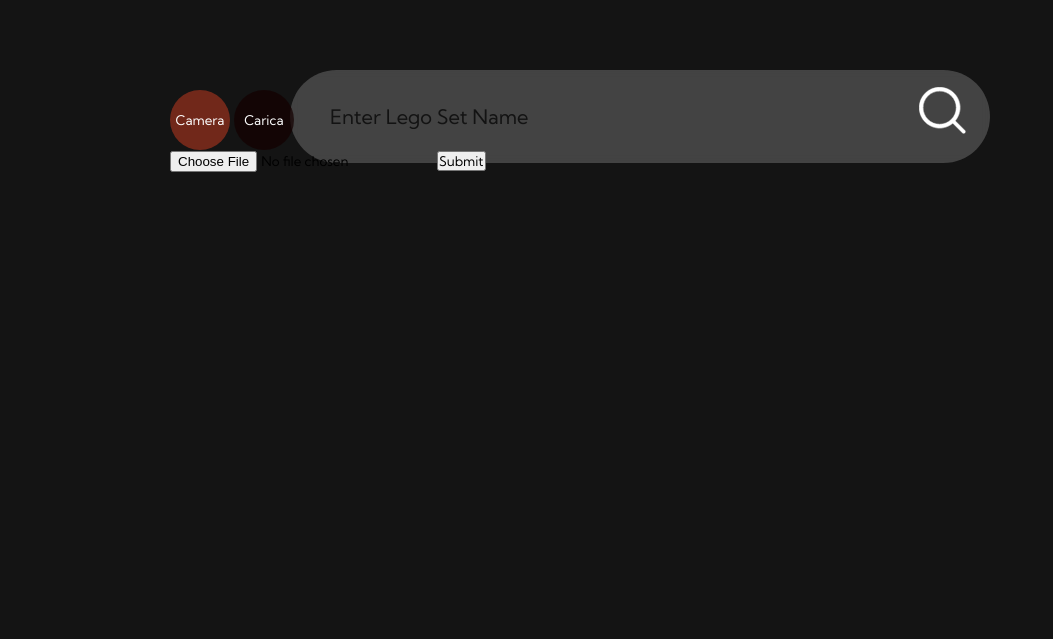
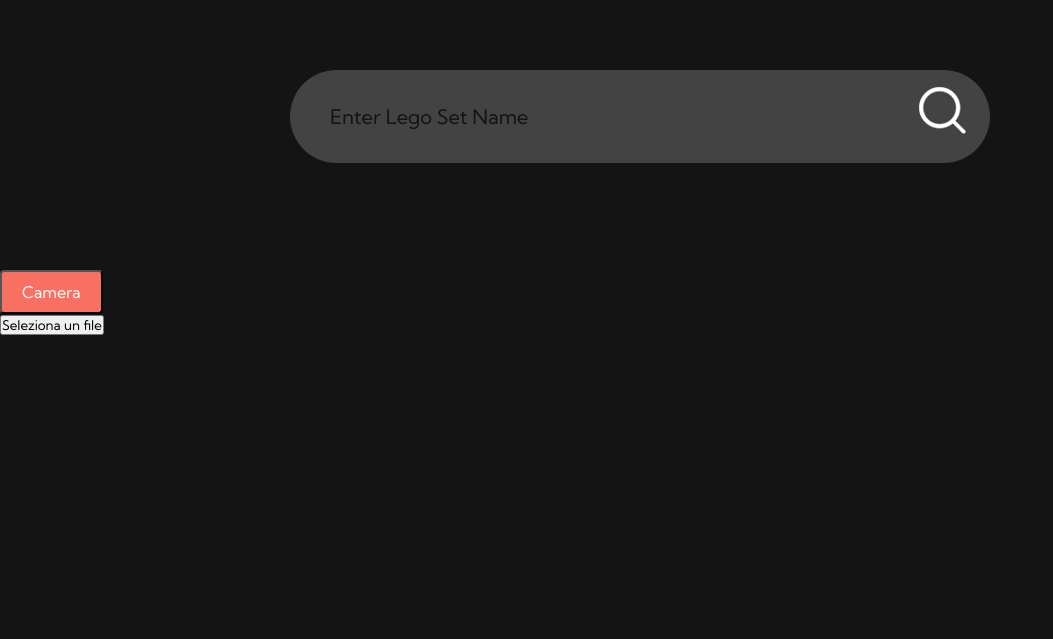
Before and after one commit to andreamaurizi/andreamaurizi.github.io, a PHP site: page /session/session.php in a window 1280 px wide. Shown: the part 80-719 px from the top of the page, without its empty margins (0-1053 px from the left). Before the commit the page ends 252 px from the top, so only its background shows below. Run offline with PHP 8.4, Linux system fonts and the light colour scheme; the visitor is signed in with stand-in values (Sample User, id 1); some libraries are stand-ins or nearby versions.

Commit message:
lsdenglew

```diff
--- a/CSS/progress-bar.css
+++ b/CSS/progress-bar.css
@@ -12,7 +12,7 @@
 	border-top-color: transparent;
 	border-left-color: transparent;
 	border-right-color: transparent;
-	box-shadow: 1px 1px 0px rgb(255,128,119);
+	box-shadow: 1px 1px 0px #f77062;
 	animation: cssload-spin 690ms infinite linear;
 		-o-animation: cssload-spin 690ms infinite linear;
 		-ms-animation: cssload-spin 690ms infinite linear;
--- a/CSS/session.css
+++ b/CSS/session.css
@@ -240,11 +240,7 @@
   justify-content: center;
 }
 /**/
-.searchDiv{
-  position: absolute;
-  top: 170px;
-  left: 170px;
-}
+
 
 .search-bar{
   width: 100%;
@@ -288,27 +284,32 @@
 /**/
 
 
+.searchDiv{
+  position: absolute;
+  transform: translate(-50%,-50%,0,0);
+  z-index: 9999;
+  top:350px;
+}
+
 .Camera{
-    border: 0;
-    border-radius: 50%;
-    width: 60px;
-    height: 60px;
-    color: white;
-    background: transparent;
-    cursor: pointer ;
-    background:#dd402477
+  display: flex;
+  text-decoration: none;
+  padding: 10px 20px;
+  border-radius: 4px;
+  background: #f77062;
+  font-size: 1rem;
+  color: #fff;
 }
 
 
 .File{
-  border: 0;
-  border-radius: 50%;
-  width: 60px;
-  height: 60px;
-  color: white;
-  background: transparent;
-  cursor: pointer ;
-  background: rgba(20, 0, 0, 0.714);
+  display: flex;
+  text-decoration: none;
+  padding: 10px 20px;
+  border-radius: 4px;
+  font-size: 1rem;
+  background: #f77062;
+  color: #fff;
 }
 
 .div_dinamico {
--- a/Script/session.js
+++ b/Script/session.js
@@ -2,7 +2,7 @@ let stream = null;
 
 
 
-function prova() {
+function openCamera() {
     var CameraButton = document.getElementById("Camera");
     var FileButton = document.getElementById("File");
     var SearchBar = document.getElementById("search-bar");
@@ -252,7 +252,3 @@ function closeDialog() {
     var dialogList = document.getElementById('dialog-content');
     dialogList.innerHTML = '';
 }
-
-
-
-// Aggiungi un gestore di eventi al contenitore principale della lista
--- a/session/brickognize.php
+++ b/session/brickognize.php
@@ -4,9 +4,10 @@
 $apiUrl = "https://api.brickognize.com/predict/";
 
 // Check if a file was uploaded
-if (isset($_FILES['query_image'])) {
+if (isset($_FILES['file'])) {
     // Get the uploaded file details
-    $file = $_FILES['query_image'];
+    $file = $_FILES['file'];
+
 
     // Check for any errors during file upload
     if ($file['error'] === UPLOAD_ERR_OK) {
--- a/session/session.php
+++ b/session/session.php
@@ -68,6 +68,39 @@ session_start();
     });
   </script>
 
+  <script>
+     function caricaFile() {
+      var input = document.createElement('input');
+      input.type = 'file';
+      input.click();
+
+      input.onchange = function() {
+        var file = input.files[0];
+        if (file) {
+          inviaFile(file);
+        }
+      };
+    }
+
+    function inviaFile(file) {
+      var formdata = new FormData();
+      formdata.append('file', file);
+
+
+      var xhr = new XMLHttpRequest();
+      xhr.open('POST', 'brickognize.php', true);
+
+      xhr.onreadystatechange = function() {
+        if (xhr.readyState === 4 && xhr.status === 200) {
+          // Azioni da eseguire dopo l'invio del file
+          console.log(xhr.responseText);
+        }
+      };
+
+      xhr.send(file);
+    }
+  </script>
+
 </head>
 
 <body>
@@ -110,21 +143,6 @@ session_start();
         <button type="submit"><img src="/Img/search.png"></button>
       </form>
 
-
-
-      <div class="searchDiv">
-      <button id="Camera" class="Camera" onclick="prova()">Camera</button>
-      <button id="File" class="File">Carica</button>
-      <form method="POST" action="brickognize.php" enctype="multipart/form-data">
-        <input type="file" name="query_image">
-        <button type="submit">Submit</button>
-      </form>
-      </div>
-      <!-- Questa roba è per far funzionare la camera -->
-      <video id="video" width="640" height="480"></video>
-      <canvas id="canvas" width="640" height="480" style="display:none"></canvas>
-
-
       <label>
         <input type="checkbox" class="alertCheckbox" autocomplete="off" />
         <div class="alert success" style="display:none">
@@ -132,14 +150,18 @@ session_start();
           <span class="alertText"><br class="clear"/></span>
         </div>
       </label>
+    </div>
 
-
+    <div class="searchDiv">
+      <button id="Camera" class="Camera" onclick="openCamera()">Camera</button>
+      <button onclick="caricaFile()">Seleziona un file</button>
     </div>
+      <!-- Questa roba è per far funzionare la camera -->
+      <video id="video" width="640" height="480"></video>
+      <canvas id="canvas" width="640" height="480" style="display:none"></canvas>
 
 
     <div class="div_dinamico"></div>
-
-
 
   <?php else: ?>
 
@@ -154,7 +176,9 @@ session_start();
 
    <script src="../Script/app.js"></script>
    <script>
-
+      document.getElementById('file-upload-button').addEventListener('click', function() {
+      document.getElementById('file-upload').click();
+    });
    </script>
 
 </body>
```
